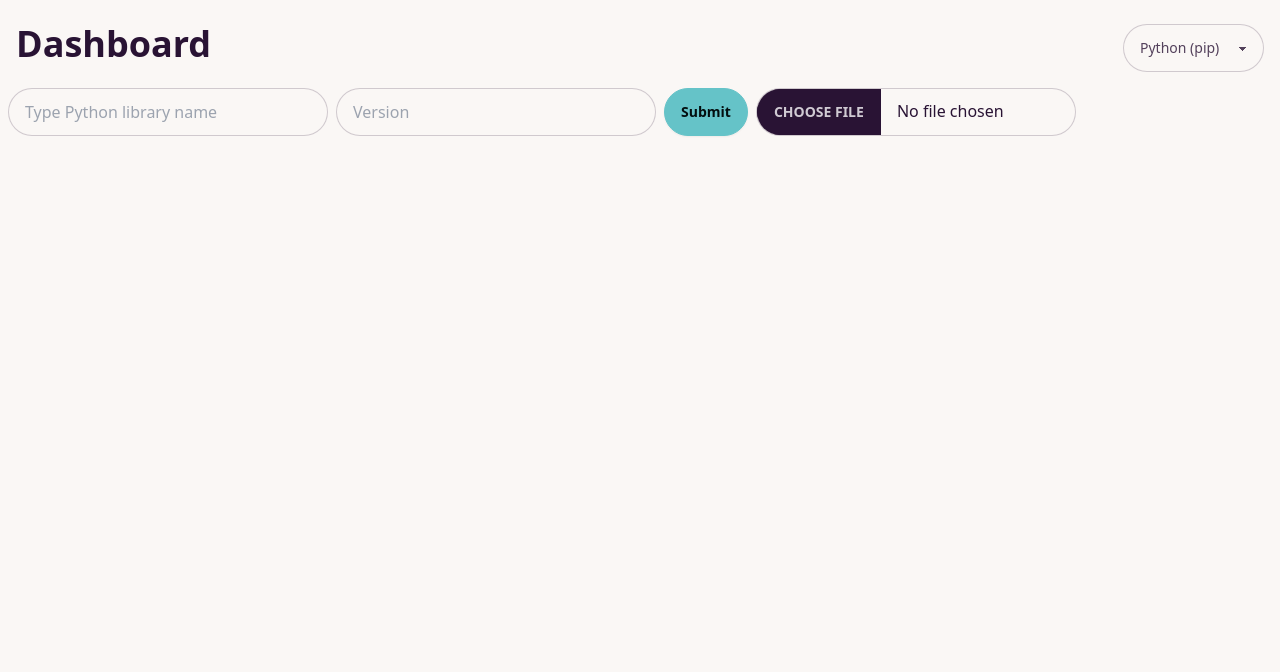
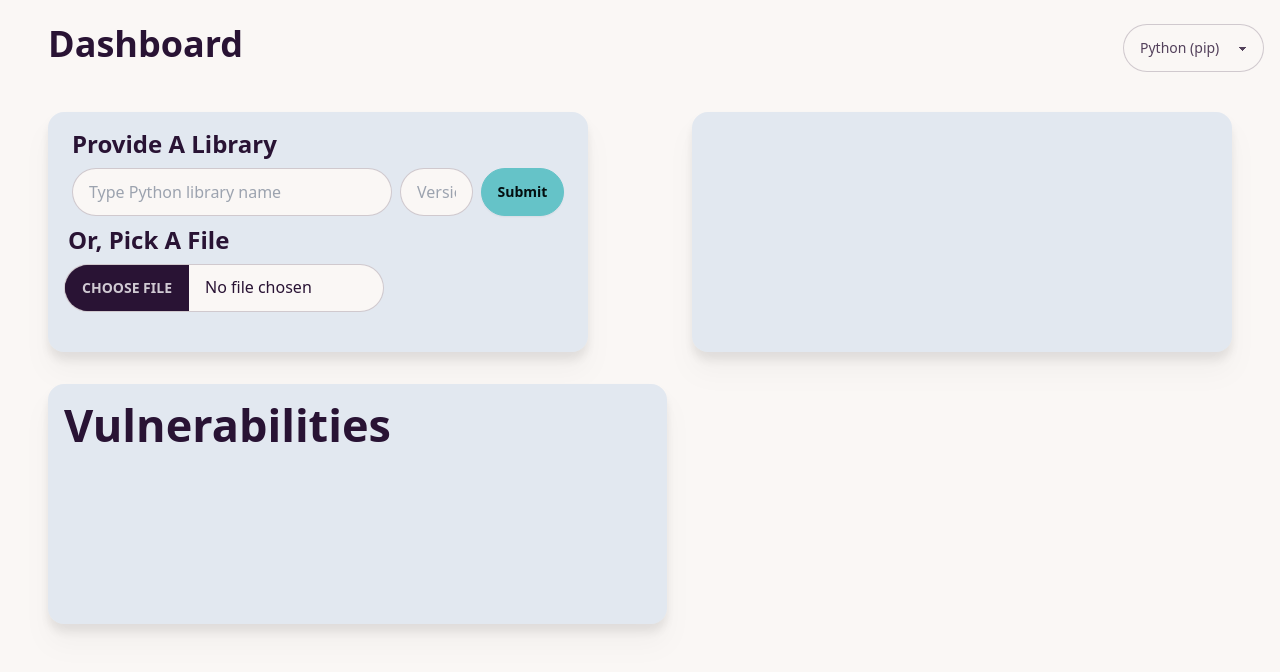
Before and after one commit to Sebastian-Alexis/healthinspectorsvelte, a SvelteKit app: page /dashboard in a window 1280 px wide. Shown: the top 672 px of the page. Built offline with nearby package versions, Linux system fonts and the light colour scheme.

Commit message:
improved dashboard UI

```diff
--- a/src/routes/dashboard/+page.svelte
+++ b/src/routes/dashboard/+page.svelte
@@ -84,7 +84,7 @@
 	}
 </script>
 
-<article class="prose mt-2 p-4">
+<article class="prose mt-6 px-12">
 	<div class="absolute top-6 right-4">
 		<select class="select select-bordered">
 			<option selected>Python (pip)</option>
@@ -95,6 +95,14 @@
 	<!-- Rest of your content here -->
 </article>
 
+<div class="h-8"></div>
+
+<div class="p-4 flex px-12">
+	<!-- First Box -->
+	<div class="card p-4 w-1/2 h-60 bg-slate-200 drop-shadow-xl mr-4">
+		<article class="prose flex items-center px-2">
+			<h1 class="label-text prose text-2xl">Provide A Library</h1>
+		</article>
 		<div class="flex gap-2 pt-2 px-2">
 			<input
 				type="text"
@@ -105,18 +113,30 @@
 			<input
 				type="text"
 				placeholder="Version"
-		class="input input-bordered w-full max-w-xs"
+				class="input input-bordered w-1/6"
 				bind:value={libraryVersion}
 			/>
 			<button class="btn btn-primary" on:click={handleSubmit} disabled={isLoading}>Submit</button>
+		</div>
+		<label class="form-control w-full max-w-xs">
+			<div class="label">
+				<article class="prose flex items-center justify-center">
+					<h1 class="label-text text-center prose text-2xl">Or, Pick A File</h1>
+				</article>
+			</div>
 			<input
 				type="file"
 				class="file-input file-input-bordered w-full max-w-xs"
 				bind:this={fileInput}
 				on:change={handleFileChange}
 			/>
+		</label>
 	</div>
 
+	<div class="w-[6rem]"></div>
+
+	<!-- Second Box -->
+	<div class="card p-4 w-1/2 h-auto bg-slate-200 drop-shadow-xl">
 		{#if errorMessage}
 			<p class="text-red-500">{errorMessage}</p>
 		{/if}
@@ -124,6 +144,17 @@
 		{#if dependencyTree}
 			<pre class="dependency-tree">{dependencyTree}</pre>
 		{/if}
+	</div>
+</div>
+
+<div class="p-4 flex px-12">
+	<!-- First Box -->
+	<div class="card p-4 w-[38.7rem] h-60 bg-slate-200 drop-shadow-xl mr-4">
+		<article class="prose text-xl">
+			<h1>Vulnerabilities</h1>
+		</article>
+	</div>
+</div>
 
 <style>
 	.dependency-tree {
```
Lines whose indentation alone changed are shown as unchanged.
